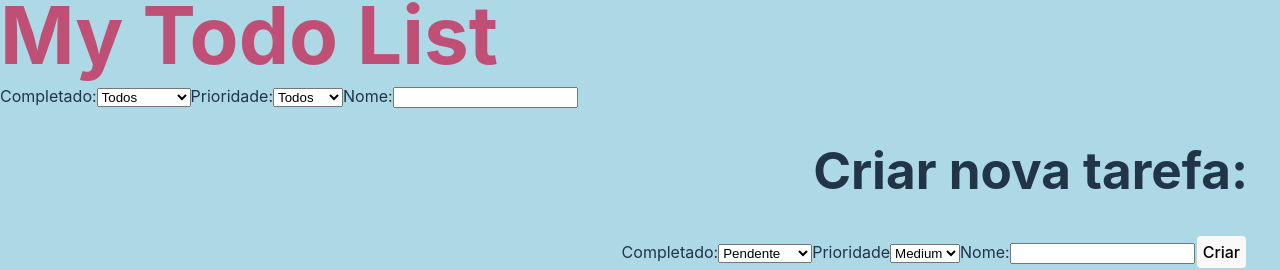
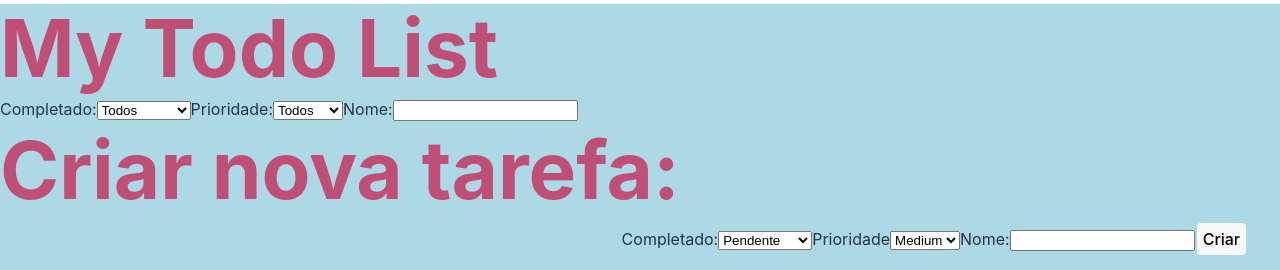
Before and after one commit to AllanCK/SiteToDo, a React (Vite) app: page / in a window 1280 px wide. Shown: the part 219-489 px from the top of the page. Built offline with nearby package versions, Linux system fonts and the light colour scheme; no server answers.

Commit message:
finalcasa0606

```diff
--- a/src/App.jsx
+++ b/src/App.jsx
@@ -41,7 +41,7 @@ export default function App() {
     setInsertPrioridade((prev) => (prev = e.target.value));
   }
 
-  function handleButtonCreate(e) {
+  function handleButtonCreate() {
     if (insertName) {
       setNewToDo({
         id: 0,
@@ -56,7 +56,7 @@ export default function App() {
     <>
       <Cabecalho>
         <form>
-          <Title>My Todo List</Title>
+          <Titulo>My Todo List</Titulo>
           <label>Completado:</label>
           <label>
             <select onChange={handleCompletedChange}>
@@ -81,7 +81,7 @@ export default function App() {
         </form>
 
         <FormInsert>
-          <h1>Criar nova tarefa:</h1>
+          <Titulo>Criar nova tarefa:</Titulo>
           <label>Completado:</label>
           <label>
             <select onChange={handleInsertCompleted}>
--- a/src/Components/TodoList.jsx
+++ b/src/Components/TodoList.jsx
@@ -39,7 +39,7 @@ const TodoList = ({ name, completado, prioridade, neToDo }) => {
   }, [name, prioridade, completado]);
 
   React.useEffect(() => {
-    if (!!neToDo.title) {
+    if (neToDo.title) {
       neToDo.id = Number(todos.length + 1);
       setNewToDo(neToDo);
       todos.push(neToDo);
```
